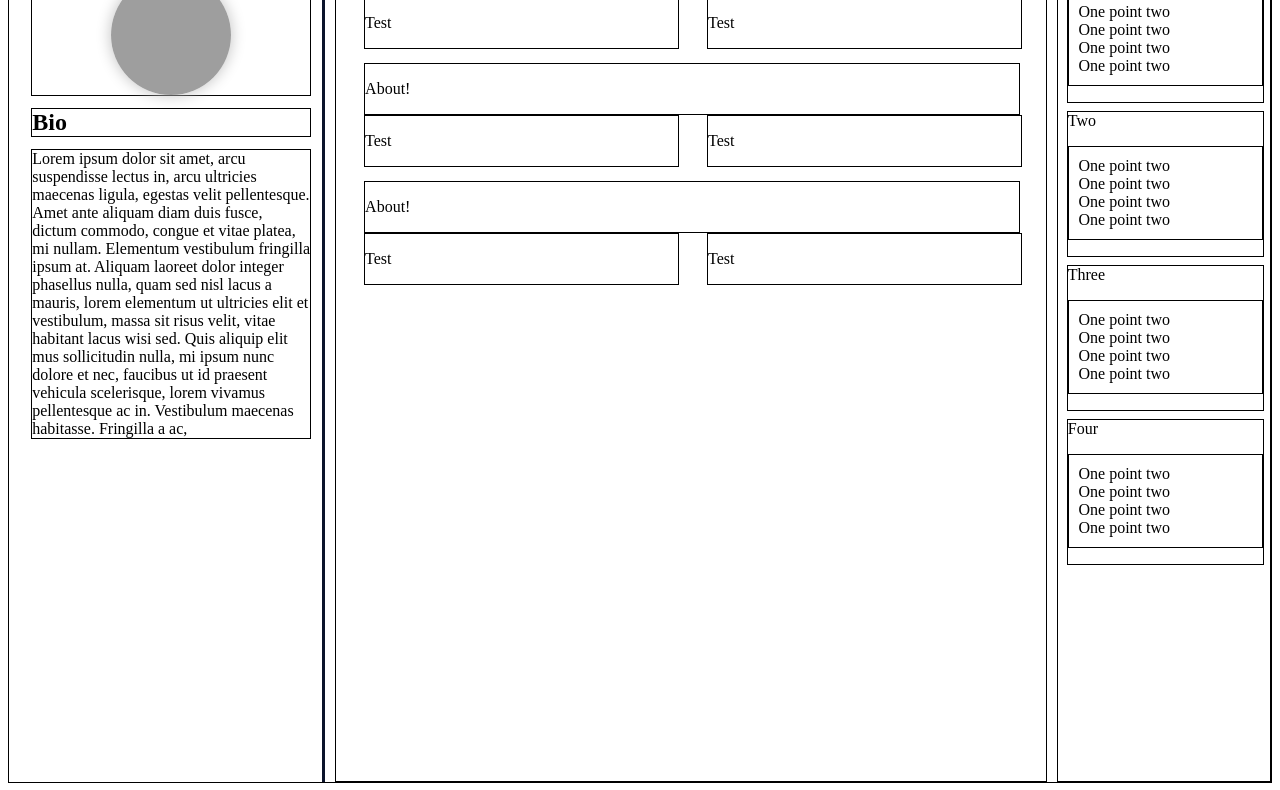
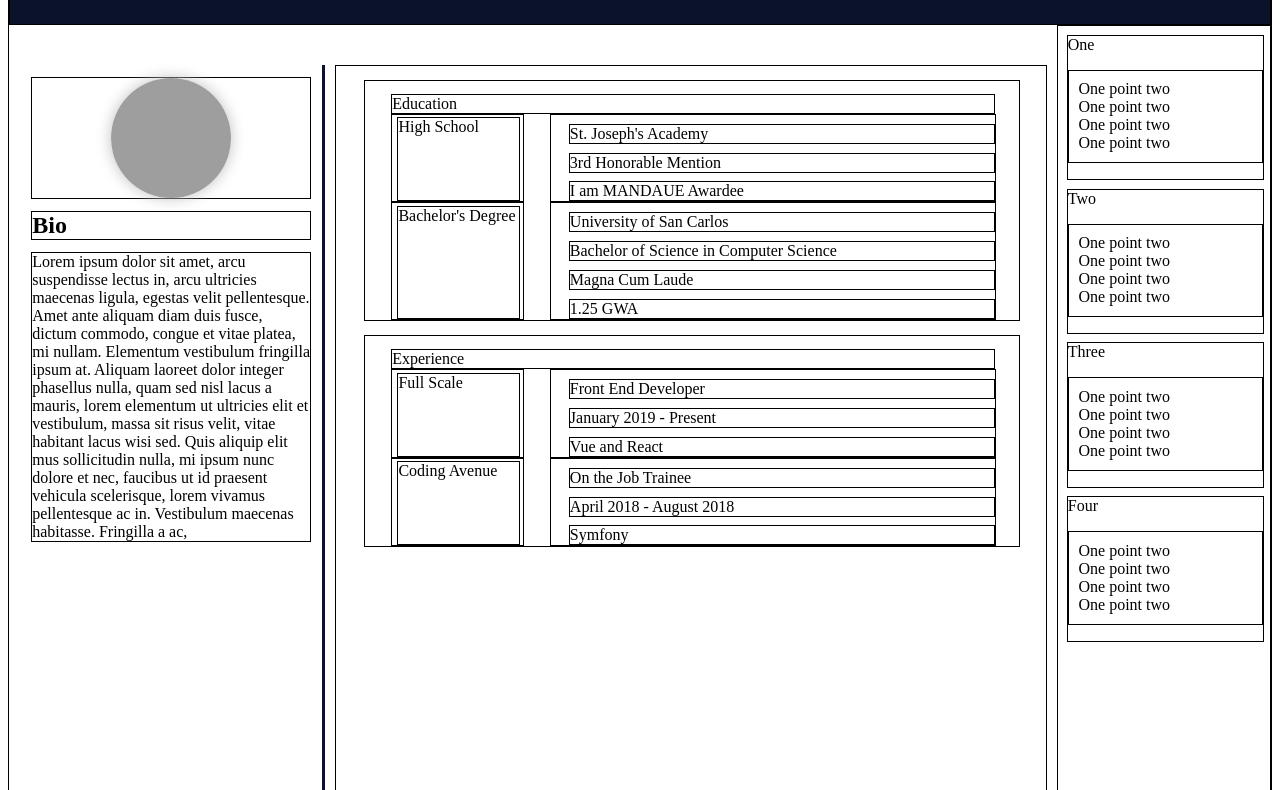
Before and after one commit to kaloyj/portfolio-gatsby, a Gatsby site: page / in a window 1280 px wide. Shown: the part 102-892 px from the top of the page. Built offline with nearby package versions, Linux system fonts and the light colour scheme; Gatsby itself is replaced by a stand-in of ours; grey boxes are pictures that could not be loaded.

Commit message:
added proficiency and work tab

```diff
--- a/src/components/Grid/content.js
+++ b/src/components/Grid/content.js
@@ -12,12 +12,22 @@ const col1 = {
   marginTop: "2%",
   marginLeft: "4%",
   flex: "0 0 92%",
-  border: "1px solid black"
+  border: "1px solid black",
+  display: "flex",
+  flexFlow: "row wrap"
 };
 
-const col2 = {
+const col2_1 = {
   marginLeft: "4%",
-  flex: "0 0 44%",
+  flex: "0 0 20%",
+  border: "1px solid black",
+  display: "flex",
+  flexFlow: "row wrap"
+};
+
+const col2_3 = {
+  marginLeft: "4%",
+  flex: "0 0 68%",
   border: "1px solid black"
 };
 
@@ -36,31 +46,44 @@ const Content = () => (
   // change to something dynamic!
   <div id="content-column" style={contentParentStyle}>
     <div style={col1}>
-      <div>About!</div>
+      <div style={col1}>Education</div>
+      <div style={col2_1}>
+        <div style={col1}>High School</div>
       </div>
-    <div style={col2}>
-      <p>Test</p>
+      <div style={col2_3}>
+        <div style={col1}>St. Joseph's Academy</div>
+        <div style={col1}>3rd Honorable Mention</div>
+        <div style={col1}>I am MANDAUE Awardee</div>
       </div>
-    <div style={col2}>
-      <p>Test</p>
+      <div style={col2_1}>
+        <div style={col1}>Bachelor's Degree</div>
       </div>
+      <div style={col2_3}>
+        <div style={col1}>University of San Carlos</div>
+        <div style={col1}>Bachelor of Science in Computer Science</div>
+        <div style={col1}>Magna Cum Laude</div>
+        <div style={col1}>1.25 GWA</div>
+      </div>
+    </div>
+
     <div style={col1}>
-      <p className="page-title">About!</p>
+      <div style={col1}>Experience</div>
+      <div style={col2_1}>
+        <div style={col1}>Full Scale</div>
       </div>
-    <div style={col2}>
-      <p>Test</p>
+      <div style={col2_3}>
+        <div style={col1}>Front End Developer</div>
+        <div style={col1}>January 2019 - Present</div>
+        <div style={col1}>Vue and React</div>
       </div>
-    <div style={col2}>
-      <p>Test</p>
+      <div style={col2_1}>
+        <div style={col1}>Coding Avenue</div>
       </div>
-    <div style={col1}>
-      <p className="page-title">About!</p>
+      <div style={col2_3}>
+        <div style={col1}>On the Job Trainee</div>
+        <div style={col1}>April 2018 - August 2018</div>
+        <div style={col1}>Symfony</div>
       </div>
-    <div style={col2}>
-      <p>Test</p>
-    </div>
-    <div style={col2}>
-      <p>Test</p>
     </div>
   </div>
 );
--- a/src/components/Grid/grid.js
+++ b/src/components/Grid/grid.js
@@ -3,18 +3,23 @@ import Header from "./header";
 import ProfileColumn from "./profile";
 import ContentColumn from "./content";
 import MenuColumn from "./menu";
+import ProjectsAndWorks from "./projectsAndWorks";
+import Proficiency from "./proficiency";
 
 const gridContainer = {
   display: "grid",
   border: "1px solid black",
-  minHeight: "100vh",
   minWidth: "100vh",
-  gridTemplateRows: "3fr 1fr 60fr",
+  gridTemplateRows: "3fr 1fr 30fr 1fr 14fr 1fr 14fr",
   gridTemplateColumns: "0.5fr 15fr 0.5fr 35fr 0.5fr 10fr 0.5fr",
   gridTemplateAreas: `
     'header header header header header header header'
     '. . . . . menuarea menuarea'
     '. profile . contentarea . menuarea menuarea'
+    '. . . . . menuarea menuarea'
+    '. works works works . menuarea menuarea'
+    '. . . . . menuarea menuarea'
+    '. tech tech tech . menuarea menuarea'
     `
 };
 
@@ -25,6 +30,8 @@ class Grid extends React.Component {
         <Header />
         <ProfileColumn />
         <ContentColumn />
+        <ProjectsAndWorks />
+        <Proficiency />
         <MenuColumn />
       </div>
     );
--- /dev/null
+++ b/src/components/Grid/proficiency.js
@@ -0,0 +1,31 @@
+import React from "react";
+const proficiencyParentStyle = {
+  gridArea: "tech",
+  border: "1px solid black",
+  display: "flex",
+  flexFlow: "row wrap",
+  alignContent: "flex-start"
+};
+
+const col1 = {
+  marginTop: "4%",
+  marginLeft: "4%",
+  flex: "0 0 92%",
+  border: "1px solid black"
+};
+
+const Proficiency = () => (
+  <div style={proficiencyParentStyle}>
+    <div style={col1}>React - 5!</div>
+    <div style={col1}>Vue - 4!</div>
+    <div style={col1}>Angular - 3!</div>
+    <div style={col1}>CSS Grid and Flex - 7!</div>
+    <div style={col1}>C - 7!</div>
+    <div style={col1}>Java - 6!</div>
+    <div style={col1}>Python - 5!</div>
+    <div style={col1}>PHP - 5!</div>
+    <div style={col1}>JavaScript - 6!</div>
+  </div>
+);
+
+export default Proficiency;
--- /dev/null
+++ b/src/components/Grid/projectsAndWorks.js
@@ -0,0 +1,28 @@
+import React from "react";
+const worksParentStyle = {
+  gridArea: "works",
+  border: "1px solid black",
+  display: "flex",
+  flexFlow: "row wrap",
+  alignContent: "flex-start"
+};
+
+const col1 = {
+  marginTop: "4%",
+  marginLeft: "4%",
+  flex: "0 0 92%",
+  border: "1px solid black"
+};
+
+const ProjectsAndWorks = () => (
+  <div style={worksParentStyle}>
+    <div style={col1}>Bla!</div>
+    <div style={col1}>Bla!</div>
+    <div style={col1}>Bla!</div>
+    <div style={col1}>Bla!</div>
+    <div style={col1}>Bla!</div>
+    <div style={col1}>Bla!</div>
+  </div>
+);
+
+export default ProjectsAndWorks;
```
Lines whose indentation alone changed are shown as unchanged.
